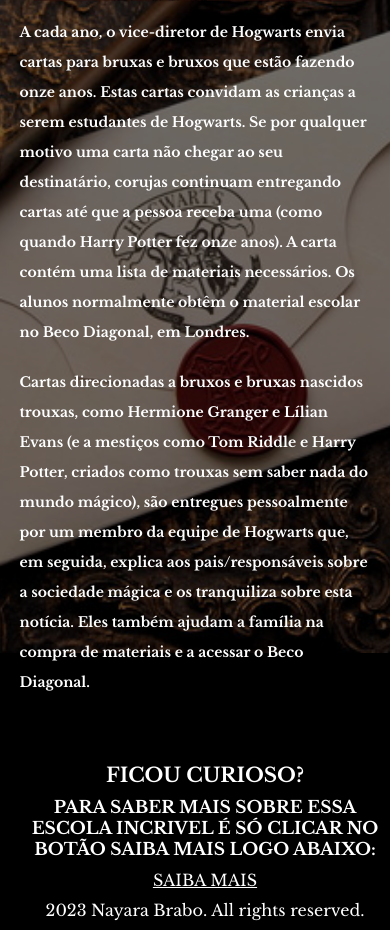
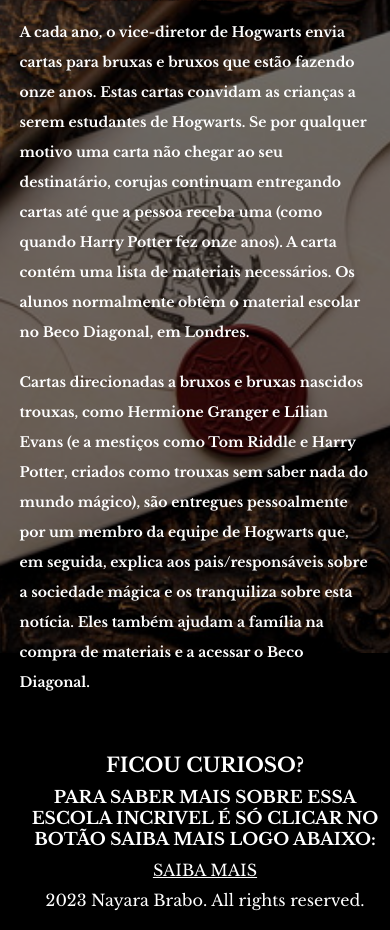
Before and after one commit to lucasserdev/site-hogwarts, a plain HTML site: page index.html in a window 390 px wide. Shown: the part 3179-4109 px from the top of the page. Drawn offline with nearby package versions, Linux system fonts and the light colour scheme.

Commit message:
Update responsive.css

```diff
--- a/assets/css/responsive.css
+++ b/assets/css/responsive.css
@@ -162,7 +162,6 @@
 
     section.letter {
         margin-top: 1300px;
-        margin-bottom: 100px;
     }
 
     .letter-img {
@@ -173,4 +172,7 @@
     .letter-img img {
         width: 350px;
     }
-}
+
+    .header-container h1 {
+        margin-top: 100px;
+    }
```
